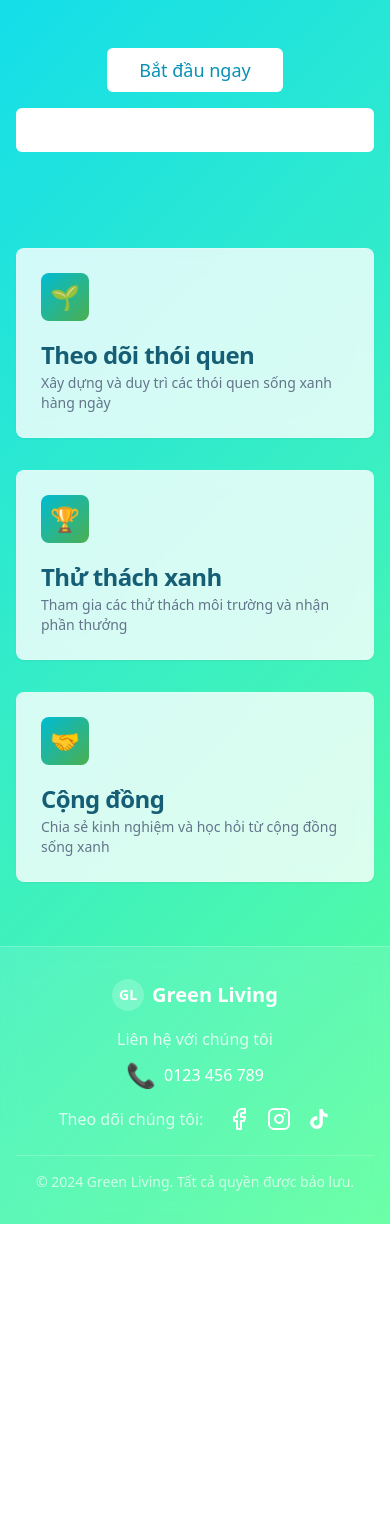
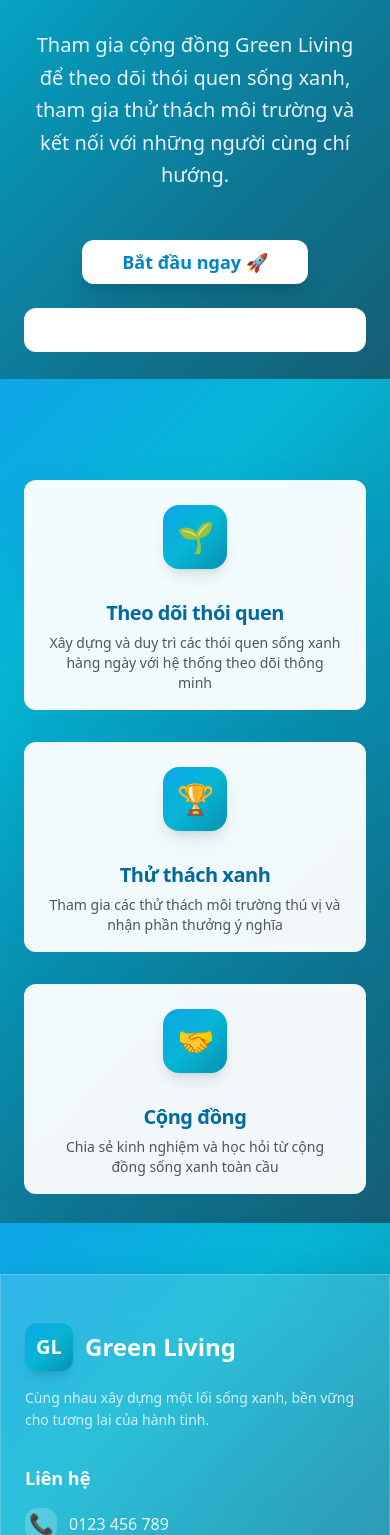
Before and after one commit to Chunhai437/eco-streak-grow, a React (Vite) app: page / in a window 390 px wide. Shown: the part 465-2000 px from the top of the page. Before the commit the page ends 1689 px from the top, so only its background shows below. Built offline with nearby package versions, Linux system fonts and the light colour scheme.

Commit message:
Refactor: Apply new color scheme and design
Update the entire website's color scheme and redesign the layout for a modern and user-friendly experience.

```diff
--- a/src/components/Footer.tsx
+++ b/src/components/Footer.tsx
@@ -4,68 +4,84 @@ import { Facebook, Instagram } from 'lucide-react';
 
 const Footer = () => {
   return (
-    <footer className="bg-white/10 backdrop-blur-md border-t border-white/20 py-8 mt-auto">
-      <div className="container mx-auto px-4">
-        <div className="flex flex-col md:flex-row justify-between items-center">
+    <footer className="glass-effect border-t border-white/20 py-12 mt-auto">
+      <div className="container mx-auto px-6">
+        <div className="grid md:grid-cols-3 gap-8 mb-8">
           {/* Logo and Company Info */}
-          <div className="flex items-center space-x-2 mb-4 md:mb-0">
-            <div className="w-8 h-8 bg-white/20 rounded-full flex items-center justify-center">
-              <span className="text-white font-bold text-sm">GL</span>
+          <div className="flex flex-col items-start">
+            <div className="flex items-center space-x-3 mb-4">
+              <div className="w-12 h-12 gradient-primary rounded-xl flex items-center justify-center shadow-lg">
+                <span className="text-white font-bold text-xl">GL</span>
               </div>
-            <span className="font-bold text-xl text-white">Green Living</span>
+              <span className="font-bold text-2xl text-white">Green Living</span>
+            </div>
+            <p className="text-white/80 text-sm max-w-sm leading-relaxed">
+              Cùng nhau xây dựng một lối sống xanh, bền vững cho tương lai của hành tinh.
+            </p>
           </div>
 
           {/* Contact Info */}
-          <div className="flex flex-col items-center md:items-end mb-4 md:mb-0">
-            <p className="text-white/80 mb-2">Liên hệ với chúng tôi</p>
-            <div className="flex items-center space-x-2">
-              <span className="text-2xl">📞</span>
-              <span className="text-white font-medium">0123 456 789</span>
+          <div className="flex flex-col items-start">
+            <h3 className="font-semibold text-white text-lg mb-4">Liên hệ</h3>
+            <div className="space-y-3">
+              <div className="flex items-center space-x-3">
+                <div className="w-8 h-8 bg-white/20 rounded-lg flex items-center justify-center">
+                  <span className="text-xl">📞</span>
+                </div>
+                <span className="text-white/90 font-medium">0123 456 789</span>
+              </div>
+              <div className="flex items-center space-x-3">
+                <div className="w-8 h-8 bg-white/20 rounded-lg flex items-center justify-center">
+                  <span className="text-xl">✉️</span>
+                </div>
+                <span className="text-white/90 font-medium">hello@greenliving.vn</span>
+              </div>
             </div>
           </div>
 
           {/* Social Media Links */}
+          <div className="flex flex-col items-start">
+            <h3 className="font-semibold text-white text-lg mb-4">Theo dõi chúng tôi</h3>
             <div className="flex items-center space-x-4">
-            <p className="text-white/80 mr-2">Theo dõi chúng tôi:</p>
               <a
                 href="https://facebook.com/greenliving"
                 target="_blank"
                 rel="noopener noreferrer"
-              className="text-white hover:text-blue-300 transition-colors"
+                className="w-12 h-12 bg-white/20 rounded-xl flex items-center justify-center text-white hover:bg-white/30 transition-all duration-300 hover-lift"
               >
-              <Facebook size={24} />
+                <Facebook size={20} />
               </a>
               <a
                 href="https://instagram.com/greenliving"
                 target="_blank"
                 rel="noopener noreferrer"
-              className="text-white hover:text-pink-300 transition-colors"
+                className="w-12 h-12 bg-white/20 rounded-xl flex items-center justify-center text-white hover:bg-white/30 transition-all duration-300 hover-lift"
               >
-              <Instagram size={24} />
+                <Instagram size={20} />
               </a>
               <a
                 href="https://tiktok.com/@greenliving"
                 target="_blank"
                 rel="noopener noreferrer"
-              className="text-white hover:text-gray-300 transition-colors"
+                className="w-12 h-12 bg-white/20 rounded-xl flex items-center justify-center text-white hover:bg-white/30 transition-all duration-300 hover-lift"
               >
                 <svg
-                width="24"
-                height="24"
+                  width="20"
+                  height="20"
                   viewBox="0 0 24 24"
                   fill="currentColor"
-                className="w-6 h-6"
                 >
                   <path d="M19.59 6.69a4.83 4.83 0 0 1-3.77-4.25V2h-3.45v13.67a2.89 2.89 0 0 1-5.2 1.74 2.89 2.89 0 0 1 2.31-4.64 2.93 2.93 0 0 1 .88.13V9.4a6.84 6.84 0 0 0-1-.05A6.33 6.33 0 0 0 5 20.1a6.34 6.34 0 0 0 10.86-4.43v-7a8.16 8.16 0 0 0 4.77 1.52v-3.4a4.85 4.85 0 0 1-1-.1z"/>
                 </svg>
               </a>
             </div>
           </div>
+        </div>
 
         {/* Copyright */}
-        <div className="border-t border-white/20 mt-6 pt-4 text-center">
+        <div className="border-t border-white/20 pt-8 text-center">
           <p className="text-white/70 text-sm">
-            © 2024 Green Living. Tất cả quyền được bảo lưu.
+            © 2024 Green Living. Tất cả quyền được bảo lưu. Thiết kế với 💚 cho môi trường.
           </p>
         </div>
       </div>
--- a/src/index.css
+++ b/src/index.css
@@ -14,35 +14,35 @@
     --popover: 0 0% 100%;
     --popover-foreground: 222.2 84% 4.9%;
 
-    --primary: 180 100% 50%;
-    --primary-foreground: 355.7 100% 97.3%;
+    --primary: 180 100% 45%;
+    --primary-foreground: 0 0% 100%;
 
-    --secondary: 180 33% 95%;
-    --secondary-foreground: 180 100% 25%;
+    --secondary: 180 20% 90%;
+    --secondary-foreground: 180 100% 15%;
 
-    --muted: 180 33% 95%;
+    --muted: 180 20% 95%;
     --muted-foreground: 215.4 16.3% 46.9%;
 
-    --accent: 180 33% 90%;
-    --accent-foreground: 180 100% 25%;
+    --accent: 180 30% 85%;
+    --accent-foreground: 180 100% 20%;
 
     --destructive: 0 84.2% 60.2%;
     --destructive-foreground: 210 40% 98%;
 
     --border: 214.3 31.8% 91.4%;
     --input: 214.3 31.8% 91.4%;
-    --ring: 180 100% 50%;
+    --ring: 180 100% 45%;
 
-    --radius: 0.5rem;
+    --radius: 0.75rem;
 
-    --sidebar-background: 180 33% 98%;
-    --sidebar-foreground: 180 100% 25%;
-    --sidebar-primary: 180 100% 50%;
-    --sidebar-primary-foreground: 355.7 100% 97.3%;
-    --sidebar-accent: 180 33% 95%;
-    --sidebar-accent-foreground: 180 100% 25%;
-    --sidebar-border: 180 33% 85%;
-    --sidebar-ring: 180 100% 50%;
+    --sidebar-background: 180 30% 98%;
+    --sidebar-foreground: 180 100% 20%;
+    --sidebar-primary: 180 100% 45%;
+    --sidebar-primary-foreground: 0 0% 100%;
+    --sidebar-accent: 180 20% 90%;
+    --sidebar-accent-foreground: 180 100% 20%;
+    --sidebar-border: 180 20% 85%;
+    --sidebar-ring: 180 100% 45%;
   }
 
   .dark {
@@ -52,7 +52,7 @@
     --card-foreground: 210 40% 98%;
     --popover: 180 84% 4.9%;
     --popover-foreground: 210 40% 98%;
-    --primary: 180 100% 60%;
+    --primary: 180 100% 55%;
     --primary-foreground: 180 100% 4.1%;
     --secondary: 180 32.6% 17.5%;
     --secondary-foreground: 210 40% 98%;
@@ -64,7 +64,7 @@
     --destructive-foreground: 210 40% 98%;
     --border: 180 32.6% 17.5%;
     --input: 180 32.6% 17.5%;
-    --ring: 180 100% 60%;
+    --ring: 180 100% 55%;
     --sidebar-background: 180 5.9% 10%;
     --sidebar-foreground: 180 4.8% 95.9%;
     --sidebar-primary: 180 100% 68%;
@@ -82,27 +82,50 @@
   }
 
   body {
-    @apply bg-background text-foreground;
-    background: linear-gradient(135deg, #00d4ff 0%, #5cff9d 100%);
+    @apply text-foreground;
+    background: linear-gradient(135deg, #0ea5e9 0%, #06b6d4 25%, #0891b2 50%, #0e7490 75%, #155e75 100%);
+    min-height: 100vh;
+    background-attachment: fixed;
   }
 }
 
 @layer utilities {
-  .gradient-green {
-    background: linear-gradient(135deg, #00bcd4 0%, #4caf50 100%);
+  .gradient-primary {
+    background: linear-gradient(135deg, #0ea5e9 0%, #06b6d4 50%, #0891b2 100%);
   }
 
-  .gradient-light-green {
-    background: linear-gradient(135deg, #b3e5fc 0%, #c8e6c9 100%);
+  .gradient-secondary {
+    background: linear-gradient(135deg, #67e8f9 0%, #a7f3d0 100%);
+  }
+
+  .gradient-accent {
+    background: linear-gradient(135deg, #0891b2 0%, #0e7490 100%);
   }
 
   .glass-effect {
-    background: rgba(255, 255, 255, 0.8);
-    backdrop-filter: blur(10px);
+    background: rgba(255, 255, 255, 0.15);
+    backdrop-filter: blur(20px);
     border: 1px solid rgba(255, 255, 255, 0.2);
+    box-shadow: 0 8px 32px rgba(0, 0, 0, 0.1);
   }
 
-  .gradient-blue-green {
-    background: linear-gradient(135deg, #00d4ff 0%, #5cff9d 100%);
+  .glass-card {
+    background: rgba(255, 255, 255, 0.95);
+    backdrop-filter: blur(20px);
+    border: 1px solid rgba(255, 255, 255, 0.3);
+    box-shadow: 0 8px 32px rgba(14, 116, 144, 0.1);
+  }
+
+  .modern-shadow {
+    box-shadow: 0 20px 25px -5px rgba(0, 0, 0, 0.1), 0 10px 10px -5px rgba(0, 0, 0, 0.04);
+  }
+
+  .hover-lift {
+    transition: all 0.3s cubic-bezier(0.4, 0, 0.2, 1);
+  }
+
+  .hover-lift:hover {
+    transform: translateY(-8px);
+    box-shadow: 0 25px 50px -12px rgba(0, 0, 0, 0.25);
   }
 }
--- a/src/pages/Index.tsx
+++ b/src/pages/Index.tsx
@@ -61,75 +61,75 @@ const Index = () => {
   ];
 
   const stats = [
-    { label: "Thành viên tham gia", value: "12,543", color: "text-green-600" },
-    { label: "Thói quen xanh", value: "89", color: "text-blue-600" },
-    { label: "Địa điểm xanh", value: "156", color: "text-purple-600" },
-    { label: "CO2 tiết kiệm (kg)", value: "2,847", color: "text-orange-600" }
+    { label: "Thành viên tham gia", value: "12,543", color: "text-sky-600" },
+    { label: "Thói quen xanh", value: "89", color: "text-cyan-600" },
+    { label: "Địa điểm xanh", value: "156", color: "text-teal-600" },
+    { label: "CO2 tiết kiệm (kg)", value: "2,847", color: "text-emerald-600" }
   ];
 
   if (!user) {
     return (
-      <div className="min-h-screen gradient-blue-green flex flex-col">
+      <div className="min-h-screen flex flex-col">
         <Header />
 
         {/* Hero Section */}
-        <div className="container mx-auto px-4 py-16 flex-grow">
-          <div className="text-center max-w-4xl mx-auto">
-            <h1 className="text-5xl md:text-6xl font-bold text-white mb-8">
+        <div className="container mx-auto px-6 py-20 flex-grow">
+          <div className="text-center max-w-5xl mx-auto">
+            <h1 className="text-6xl md:text-7xl font-bold text-white mb-8 leading-tight">
               Cùng nhau <span className="text-cyan-200">sống xanh</span>
               <br />
-              <span className="text-lime-200">bảo vệ hành tinh</span>
+              <span className="text-emerald-200">bảo vệ hành tinh</span>
             </h1>
-            <p className="text-xl text-white/90 mb-12 max-w-2xl mx-auto">
+            <p className="text-xl text-white/90 mb-12 max-w-3xl mx-auto leading-relaxed">
               Tham gia cộng đồng Green Living để theo dõi thói quen sống xanh,
               tham gia thử thách môi trường và kết nối với những người cùng chí hướng.
             </p>
-            <div className="flex flex-col sm:flex-row gap-4 justify-center">
+            <div className="flex flex-col sm:flex-row gap-6 justify-center">
               <Link to="/auth">
-                <Button size="lg" className="bg-white text-cyan-600 hover:bg-white/90 px-8 py-3 text-lg">
-                  Bắt đầu ngay
+                <Button size="lg" className="bg-white text-sky-600 hover:bg-white/90 px-10 py-4 text-lg font-semibold rounded-xl shadow-xl hover-lift">
+                  Bắt đầu ngay 🚀
                 </Button>
               </Link>
-              <Button size="lg" variant="outline" className="px-8 py-3 text-lg border-white/30 text-white hover:bg-white/10">
+              <Button size="lg" variant="outline" className="px-10 py-4 text-lg border-white/30 text-white hover:bg-white/10 rounded-xl backdrop-blur-sm">
                 Tìm hiểu thêm
               </Button>
             </div>
           </div>
 
           {/* Features */}
-          <div className="grid md:grid-cols-3 gap-8 mt-24">
-            <Card className="glass-effect hover:shadow-lg transition-shadow">
-              <CardHeader>
-                <div className="w-12 h-12 gradient-green rounded-lg flex items-center justify-center mb-4">
-                  <span className="text-white text-2xl">🌱</span>
+          <div className="grid md:grid-cols-3 gap-8 mt-32">
+            <Card className="glass-card hover-lift border-white/30">
+              <CardHeader className="text-center pb-4">
+                <div className="w-16 h-16 gradient-primary rounded-2xl flex items-center justify-center mx-auto mb-6 shadow-lg">
+                  <span className="text-white text-3xl">🌱</span>
                 </div>
-                <CardTitle className="text-cyan-800">Theo dõi thói quen</CardTitle>
-                <CardDescription>
-                  Xây dựng và duy trì các thói quen sống xanh hàng ngày
+                <CardTitle className="text-sky-700 text-xl">Theo dõi thói quen</CardTitle>
+                <CardDescription className="text-gray-600">
+                  Xây dựng và duy trì các thói quen sống xanh hàng ngày với hệ thống theo dõi thông minh
                 </CardDescription>
               </CardHeader>
             </Card>
 
-            <Card className="glass-effect hover:shadow-lg transition-shadow">
-              <CardHeader>
-                <div className="w-12 h-12 gradient-green rounded-lg flex items-center justify-center mb-4">
-                  <span className="text-white text-2xl">🏆</span>
+            <Card className="glass-card hover-lift border-white/30">
+              <CardHeader className="text-center pb-4">
+                <div className="w-16 h-16 gradient-primary rounded-2xl flex items-center justify-center mx-auto mb-6 shadow-lg">
+                  <span className="text-white text-3xl">🏆</span>
                 </div>
-                <CardTitle className="text-cyan-800">Thử thách xanh</CardTitle>
-                <CardDescription>
-                  Tham gia các thử thách môi trường và nhận phần thưởng
+                <CardTitle className="text-sky-700 text-xl">Thử thách xanh</CardTitle>
+                <CardDescription className="text-gray-600">
+                  Tham gia các thử thách môi trường thú vị và nhận phần thưởng ý nghĩa
                 </CardDescription>
               </CardHeader>
             </Card>
 
-            <Card className="glass-effect hover:shadow-lg transition-shadow">
-              <CardHeader>
-                <div className="w-12 h-12 gradient-green rounded-lg flex items-center justify-center mb-4">
-                  <span className="text-white text-2xl">🤝</span>
+            <Card className="glass-card hover-lift border-white/30">
+              <CardHeader className="text-center pb-4">
+                <div className="w-16 h-16 gradient-primary rounded-2xl flex items-center justify-center mx-auto mb-6 shadow-lg">
+                  <span className="text-white text-3xl">🤝</span>
                 </div>
-                <CardTitle className="text-cyan-800">Cộng đồng</CardTitle>
-                <CardDescription>
-                  Chia sẻ kinh nghiệm và học hỏi từ cộng đồng sống xanh
+                <CardTitle className="text-sky-700 text-xl">Cộng đồng</CardTitle>
+                <CardDescription className="text-gray-600">
+                  Chia sẻ kinh nghiệm và học hỏi từ cộng đồng sống xanh toàn cầu
                 </CardDescription>
               </CardHeader>
             </Card>
@@ -142,70 +142,70 @@ const Index = () => {
   }
 
   return (
-    <div className="min-h-screen gradient-blue-green flex flex-col">
+    <div className="min-h-screen flex flex-col">
       <Header />
 
-      <div className="container mx-auto px-4 py-8 flex-grow">
+      <div className="container mx-auto px-6 py-12 flex-grow">
         {/* Welcome Section */}
-        <div className="mb-12">
-          <h1 className="text-4xl font-bold text-white mb-4">
+        <div className="mb-16 text-center">
+          <h1 className="text-5xl font-bold text-white mb-6">
             Chào mừng trở lại, {user.name}! 🌿
           </h1>
-          <p className="text-white/90 text-lg">
+          <p className="text-white/90 text-xl max-w-2xl mx-auto">
             Hãy tiếp tục hành trình sống xanh của bạn hôm nay
           </p>
         </div>
 
         {/* Stats */}
-        <div className="grid md:grid-cols-4 gap-6 mb-12">
+        <div className="grid md:grid-cols-4 gap-6 mb-16">
           {stats.map((stat) => (
-            <Card key={stat.label} className="glass-effect">
-              <CardContent className="p-6 text-center">
-                <div className={`text-3xl font-bold ${stat.color} mb-2`}>
+            <Card key={stat.label} className="glass-card hover-lift border-white/30">
+              <CardContent className="p-8 text-center">
+                <div className={`text-4xl font-bold ${stat.color} mb-3`}>
                   {stat.value}
                 </div>
-                <div className="text-gray-600 text-sm">{stat.label}</div>
+                <div className="text-gray-600 font-medium">{stat.label}</div>
               </CardContent>
             </Card>
           ))}
         </div>
 
         {/* Green Living Carousel */}
-        <div className="mb-12">
-          <div className="flex items-center justify-between mb-6">
-            <h2 className="text-2xl font-bold text-white">Hoạt động sống xanh</h2>
+        <div className="mb-16">
+          <div className="flex items-center justify-between mb-8">
+            <h2 className="text-3xl font-bold text-white">Hoạt động sống xanh</h2>
             {isAdmin() && (
               <Link to="/admin">
-                <Button variant="outline" className="border-white/30 text-white hover:bg-white/10">
+                <Button variant="outline" className="border-white/30 text-white hover:bg-white/10 rounded-xl backdrop-blur-sm">
                   Quản lý hoạt động
                 </Button>
               </Link>
             )}
           </div>
 
-          <Carousel className="w-full max-w-5xl mx-auto">
+          <Carousel className="w-full max-w-6xl mx-auto">
             <CarouselContent>
               {greenLivingImages.map((item) => (
                 <CarouselItem key={item.id} className="md:basis-1/2 lg:basis-1/3">
-                  <Card className="glass-effect hover:shadow-lg transition-shadow overflow-hidden h-full">
+                  <Card className="glass-card hover-lift border-white/30 overflow-hidden h-full">
                     <div className="h-48 bg-cover bg-center relative" style={{backgroundImage: `url(${item.image})`}}>
-                      <div className="absolute inset-0 bg-black bg-opacity-30 flex items-end p-4">
-                        <Badge variant="secondary" className="bg-white/90 text-gray-800 backdrop-blur-sm">
+                      <div className="absolute inset-0 bg-gradient-to-t from-black/60 to-transparent flex items-end p-4">
+                        <Badge variant="secondary" className="bg-white/95 text-gray-800 backdrop-blur-sm font-medium">
                           {item.type}
                         </Badge>
                       </div>
                     </div>
                     <CardHeader className="pb-2">
-                      <CardTitle className="text-green-800 text-lg">{item.title}</CardTitle>
+                      <CardTitle className="text-sky-700 text-lg">{item.title}</CardTitle>
                       <CardDescription>
-                        <div className="flex items-center text-sm text-gray-600 mb-2">
+                        <div className="flex items-center text-sm text-gray-600 mb-3">
                           📍 {item.location} • 📅 {item.date}
                         </div>
-                        <p className="text-sm">{item.description}</p>
+                        <p className="text-sm leading-relaxed">{item.description}</p>
                       </CardDescription>
                     </CardHeader>
                     <CardContent className="pt-0">
-                      <Button className="w-full gradient-green text-white">
+                      <Button className="w-full gradient-primary text-white rounded-xl hover-lift shadow-lg">
                         Tham gia ngay
                       </Button>
                     </CardContent>
@@ -219,33 +219,39 @@ const Index = () => {
         </div>
 
         {/* Quick Actions */}
-        <div className="grid md:grid-cols-2 gap-6">
-          <Card className="glass-effect">
-            <CardHeader>
-              <CardTitle className="text-cyan-800">Thói quen hôm nay</CardTitle>
-              <CardDescription>
-                Hoàn thành các thói quen xanh của bạn
+        <div className="grid md:grid-cols-2 gap-8">
+          <Card className="glass-card hover-lift border-white/30">
+            <CardHeader className="text-center">
+              <div className="w-16 h-16 gradient-primary rounded-2xl flex items-center justify-center mx-auto mb-4 shadow-lg">
+                <span className="text-white text-3xl">✅</span>
+              </div>
+              <CardTitle className="text-sky-700 text-xl">Thói quen hôm nay</CardTitle>
+              <CardDescription className="text-gray-600">
+                Hoàn thành các thói quen xanh của bạn và tích lũy điểm thưởng
               </CardDescription>
             </CardHeader>
             <CardContent>
               <Link to="/habits">
-                <Button className="w-full gradient-green text-white">
+                <Button className="w-full gradient-primary text-white rounded-xl hover-lift shadow-lg py-3">
                   Xem thói quen
                 </Button>
               </Link>
             </CardContent>
           </Card>
 
-          <Card className="glass-effect">
-            <CardHeader>
-              <CardTitle className="text-cyan-800">Khám phá địa điểm</CardTitle>
-              <CardDescription>
-                Tìm các địa điểm thân thiện với môi trường
+          <Card className="glass-card hover-lift border-white/30">
+            <CardHeader className="text-center">
+              <div className="w-16 h-16 gradient-primary rounded-2xl flex items-center justify-center mx-auto mb-4 shadow-lg">
+                <span className="text-white text-3xl">🗺️</span>
+              </div>
+              <CardTitle className="text-sky-700 text-xl">Khám phá địa điểm</CardTitle>
+              <CardDescription className="text-gray-600">
+                Tìm và ghé thăm các địa điểm thân thiện với môi trường gần bạn
               </CardDescription>
             </CardHeader>
             <CardContent>
               <Link to="/places">
-                <Button className="w-full gradient-green text-white">
+                <Button className="w-full gradient-primary text-white rounded-xl hover-lift shadow-lg py-3">
                   Khám phá ngay
                 </Button>
               </Link>
```
Also changed, not shown: src/components/Header.tsx (+40 -35 lines). Lines whose indentation alone changed are shown as unchanged.
